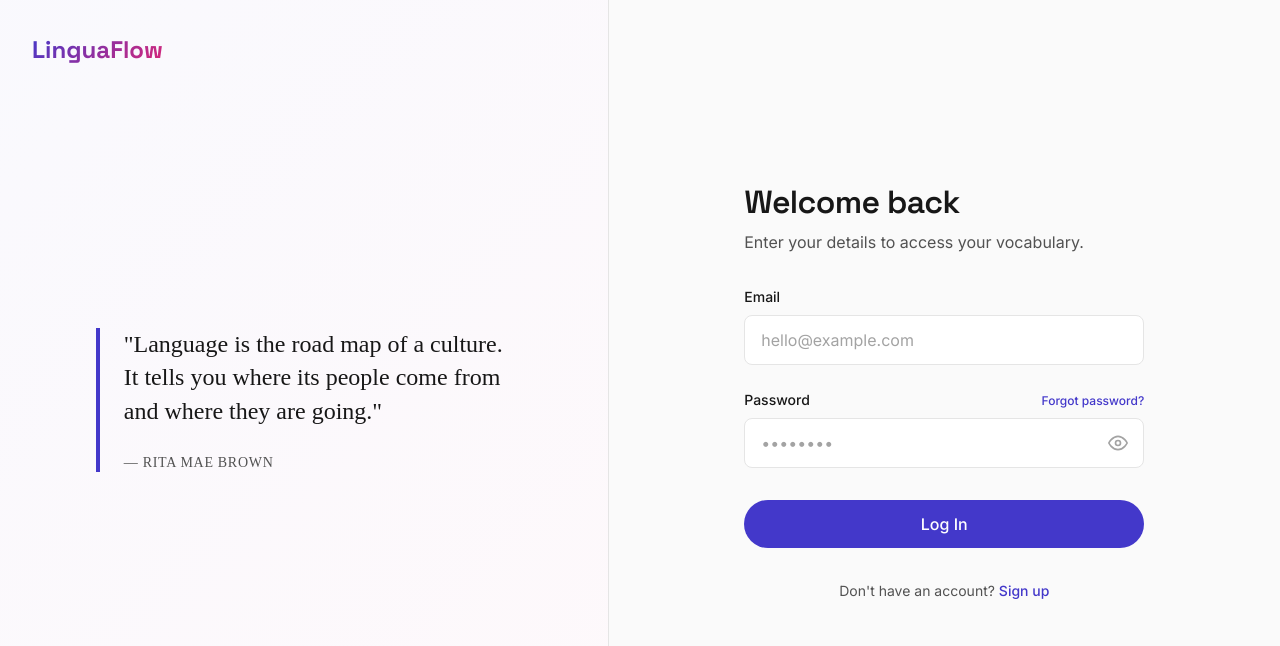
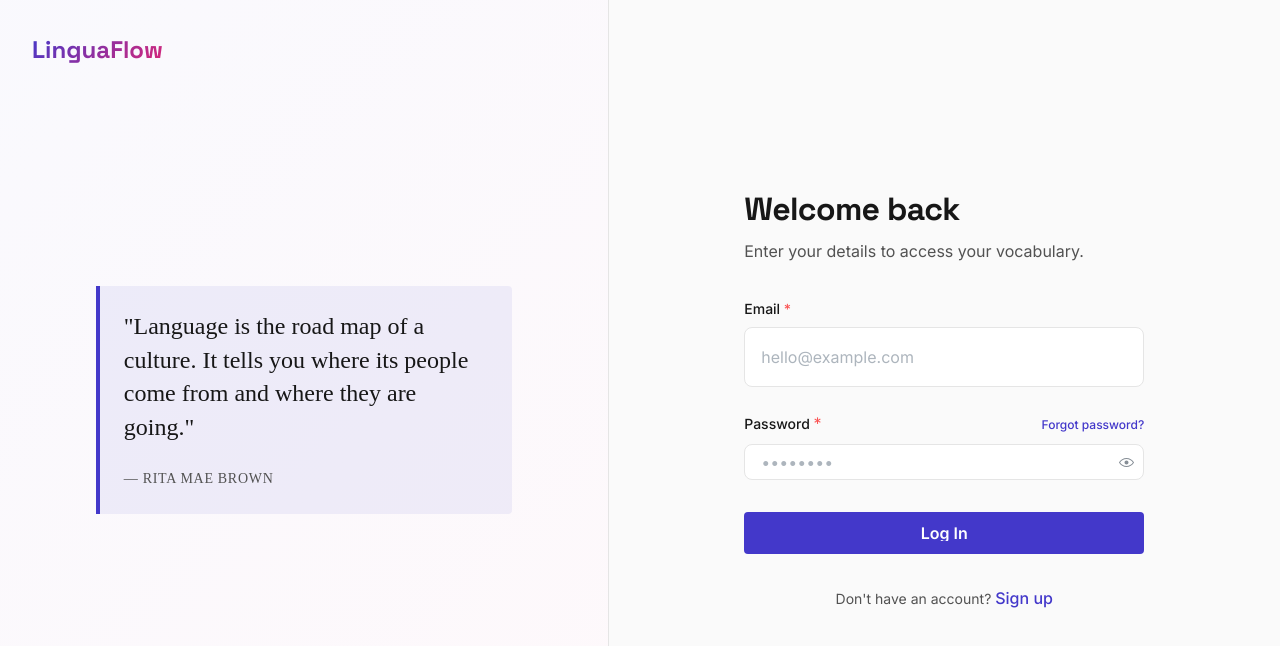
Before and after one commit to longlephanhai/LinguaFlow, a React (Vite) app in the folder frontend/: page /login in a window 1280 px wide. Shown: the top 646 px of the page. Built offline with nearby package versions, Linux system fonts and the light colour scheme.

Commit message:
refactor(frontend): replace custom css with mantine components on login page

```diff
--- a/frontend/src/pages/LandingPage.css
+++ /dev/null
@@ -1 +0,0 @@
-/* Deprecated: Styles have been migrated to Mantine UI components in LandingPage.tsx */
--- a/frontend/src/pages/LoginPage.css
+++ /dev/null
@@ -1,221 +0,0 @@
-.login-layout {
-  display: flex;
-  min-height: 100vh;
-  background-color: var(--color-bg-base);
-}
-
-.login-visual {
-  display: none;
-  flex: 1;
-  background: var(--color-surface);
-  border-right: 1px solid var(--color-border);
-  position: relative;
-  overflow: hidden;
-}
-
-@media (min-width: 900px) {
-  .login-visual {
-    display: flex;
-    align-items: center;
-    justify-content: center;
-  }
-}
-
-.login-visual::before {
-  content: '';
-  position: absolute;
-  top: 0;
-  left: 0;
-  right: 0;
-  bottom: 0;
-  background: var(--color-ai-gradient);
-  opacity: 0.03;
-  pointer-events: none;
-}
-
-.login-visual-content {
-  max-width: 480px;
-  padding: var(--space-8);
-  position: relative;
-  z-index: 1;
-}
-
-.login-logo {
-  font-family: var(--font-family-display);
-  font-weight: 700;
-  font-size: var(--text-2xl);
-  color: var(--color-text-primary);
-  text-decoration: none;
-  position: absolute;
-  top: var(--space-8);
-  left: var(--space-8);
-  background: var(--color-ai-gradient);
-  -webkit-background-clip: text;
-  -webkit-text-fill-color: transparent;
-}
-
-.login-quote {
-  margin: 0;
-  font-family: serif;
-  font-size: var(--text-2xl);
-  line-height: 1.4;
-  color: var(--color-text-primary);
-  border-left: 4px solid var(--color-accent-primary);
-  padding-left: var(--space-6);
-}
-
-.login-quote footer {
-  margin-top: var(--space-6);
-  font-family: var(--font-family-base);
-  font-size: var(--text-sm);
-  color: var(--color-text-secondary);
-  font-weight: 500;
-  letter-spacing: 0.05em;
-  text-transform: uppercase;
-}
-
-.login-form-container {
-  flex: 1;
-  display: flex;
-  align-items: center;
-  justify-content: center;
-  padding: var(--space-8);
-}
-
-.login-form-wrapper {
-  width: 100%;
-  max-width: 400px;
-}
-
-.login-form-header {
-  margin-bottom: var(--space-8);
-}
-
-.login-title {
-  font-family: var(--font-family-display);
-  font-size: var(--text-3xl);
-  margin-bottom: var(--space-2);
-  letter-spacing: -0.02em;
-}
-
-.login-subtitle {
-  color: var(--color-text-secondary);
-  font-size: var(--text-base);
-  margin: 0;
-}
-
-.login-form {
-  display: flex;
-  flex-direction: column;
-  gap: var(--space-6);
-}
-
-.form-group {
-  display: flex;
-  flex-direction: column;
-  gap: var(--space-2);
-}
-
-.password-header {
-  display: flex;
-  justify-content: space-between;
-  align-items: baseline;
-}
-
-.form-group label {
-  font-size: var(--text-sm);
-  font-weight: 500;
-  color: var(--color-text-primary);
-}
-
-.forgot-password {
-  font-size: var(--text-xs);
-  color: var(--color-accent-primary);
-  text-decoration: none;
-  font-weight: 500;
-}
-
-.forgot-password:hover {
-  text-decoration: underline;
-}
-
-.form-group input {
-  width: 100%;
-  padding: var(--space-3) var(--space-4);
-  background: var(--color-surface);
-  border: 1px solid var(--color-border);
-  border-radius: var(--radius-md);
-  font-family: var(--font-family-base);
-  font-size: var(--text-base);
-  color: var(--color-text-primary);
-  transition: all 0.2s;
-}
-
-.form-group input:focus {
-  outline: none;
-  border-color: var(--color-accent-primary);
-  box-shadow: 0 0 0 3px rgba(67, 56, 202, 0.1);
-}
-
-.form-group input::placeholder {
-  color: var(--color-text-muted);
-}
-
-.password-input-wrapper {
-  position: relative;
-  display: flex;
-  align-items: center;
-  width: 100%;
-}
-
-.password-input-wrapper input {
-  padding-right: 2.75rem;
-}
-
-.password-toggle-btn {
-  position: absolute;
-  right: var(--space-3);
-  display: flex;
-  align-items: center;
-  justify-content: center;
-  background: transparent;
-  border: none;
-  padding: var(--space-1);
-  color: var(--color-text-muted);
-  cursor: pointer;
-  border-radius: var(--radius-sm);
-  transition: color 0.15s ease, background-color 0.15s ease;
-}
-
-.password-toggle-btn:hover {
-  color: var(--color-text-primary);
-}
-
-.password-toggle-btn:focus-visible {
-  outline: 2px solid var(--color-accent-primary);
-  outline-offset: 1px;
-}
-
-.btn-full {
-  width: 100%;
-  padding: var(--space-3) var(--space-4);
-  font-size: var(--text-base);
-  margin-top: var(--space-2);
-}
-
-.login-footer {
-  margin-top: var(--space-8);
-  text-align: center;
-  font-size: var(--text-sm);
-  color: var(--color-text-secondary);
-}
-
-.login-footer a {
-  color: var(--color-accent-primary);
-  text-decoration: none;
-  font-weight: 500;
-}
-
-.login-footer a:hover {
-  text-decoration: underline;
-}
--- a/frontend/src/pages/LoginPage.tsx
+++ b/frontend/src/pages/LoginPage.tsx
@@ -1,87 +1,192 @@
-import { useState } from 'react';
 import { Link } from 'react-router-dom';
-import './LoginPage.css';
+import {
+  TextInput,
+  PasswordInput,
+  Button,
+  Title,
+  Text,
+  Anchor,
+  Box,
+  Flex,
+  Blockquote,
+  Group,
+} from '@mantine/core';
 
 export const LoginPage = () => {
-  const [showPassword, setShowPassword] = useState(false);
+  return (
+    <Flex mih="100vh" bg="var(--color-bg-base)">
+      {/* Visual Side */}
+      <Flex
+        flex={1}
+        display={{ base: 'none', md: 'flex' }}
+        align="center"
+        justify="center"
+        bg="var(--color-surface)"
+        pos="relative"
+        style={{ borderRight: '1px solid var(--color-border)', overflow: 'hidden' }}
+      >
+        <Box
+          pos="absolute"
+          top={0}
+          left={0}
+          right={0}
+          bottom={0}
+          opacity={0.03}
+          style={{ background: 'var(--color-ai-gradient)', pointerEvents: 'none' }}
+        />
 
-  return (
-    <div className="login-layout">
-      <div className="login-visual">
-        <Link to="/" className="login-logo">
+        <Box
+          component={Link}
+          to="/"
+          pos="absolute"
+          top="var(--space-8)"
+          left="var(--space-8)"
+          ff="var(--font-family-display)"
+          fw={700}
+          fz="var(--text-2xl)"
+          style={{
+            textDecoration: 'none',
+            background: 'var(--color-ai-gradient)',
+            WebkitBackgroundClip: 'text',
+            WebkitTextFillColor: 'transparent',
+            zIndex: 1,
+          }}
+        >
           LinguaFlow
-        </Link>
-        <div className="login-visual-content">
-          <blockquote className="login-quote">
+        </Box>
+
+        <Box maw={480} p="var(--space-8)" pos="relative" style={{ zIndex: 1 }}>
+          <Blockquote
+            color="var(--color-accent-primary)"
+            p="var(--space-6)"
+            ff="serif"
+            fz="var(--text-2xl)"
+            style={{
+              lineHeight: 1.4,
+              color: 'var(--color-text-primary)',
+              borderLeftColor: 'var(--color-accent-primary)',
+              borderLeftWidth: '4px',
+              margin: 0
+            }}
+          >
             "Language is the road map of a culture. It tells you where its people come from and where they are going."
-            <footer>— Rita Mae Brown</footer>
-          </blockquote>
-        </div>
-      </div>
+            <Text
+              component="footer"
+              mt="var(--space-6)"
+              ff="var(--font-family-base)"
+              fz="var(--text-sm)"
+              c="var(--color-text-secondary)"
+              fw={500}
+              tt="uppercase"
+              style={{ letterSpacing: '0.05em' }}
+            >
+              — Rita Mae Brown
+            </Text>
+          </Blockquote>
+        </Box>
+      </Flex>
 
-      <div className="login-form-container">
-        <div className="login-form-wrapper">
-          <div className="login-form-header">
-            <h1 className="login-title">Welcome back</h1>
-            <p className="login-subtitle">Enter your details to access your vocabulary.</p>
-          </div>
+      {/* Form Side */}
+      <Flex
+        flex={1}
+        align="center"
+        justify="center"
+        p="var(--space-8)"
+      >
+        <Box w="100%" maw={400}>
+          <Box mb="var(--space-8)">
+            <Title
+              order={1}
+              ff="var(--font-family-display)"
+              fz="var(--text-3xl)"
+              mb="var(--space-2)"
+              style={{ letterSpacing: '-0.02em', color: 'var(--color-text-primary)' }}
+            >
+              Welcome back
+            </Title>
+            <Text c="var(--color-text-secondary)" fz="var(--text-base)">
+              Enter your details to access your vocabulary.
+            </Text>
+          </Box>
 
-          <form className="login-form" onSubmit={(e) => e.preventDefault()}>
-            <div className="form-group">
-              <label htmlFor="email">Email</label>
-              <input
-                type="email"
-                id="email"
-                placeholder="hello@example.com"
-                autoComplete="email"
+          <Box component="form" onSubmit={(e: React.FormEvent) => e.preventDefault()} display="flex" style={{ flexDirection: 'column', gap: 'var(--space-6)' }}>
+            <TextInput
+              label="Email"
+              placeholder="hello@example.com"
+              required
+              id="email"
+              autoComplete="email"
+              styles={{
+                label: { fontSize: 'var(--text-sm)', fontWeight: 500, color: 'var(--color-text-primary)', marginBottom: 'var(--space-2)' },
+                input: {
+                  padding: 'var(--space-3) var(--space-4)',
+                  background: 'var(--color-surface)',
+                  border: '1px solid var(--color-border)',
+                  borderRadius: 'var(--radius-md)',
+                  fontFamily: 'var(--font-family-base)',
+                  fontSize: 'var(--text-base)',
+                  color: 'var(--color-text-primary)',
+                  height: 'auto',
+                }
+              }}
+            />
+
+            <Box style={{ display: 'flex', flexDirection: 'column', gap: 'var(--space-2)' }}>
+              <Group justify="space-between" align="baseline">
+                <Text component="label" htmlFor="password" fz="var(--text-sm)" fw={500} c="var(--color-text-primary)">
+                  Password <Text component="span" c="red">*</Text>
+                </Text>
+                <Anchor href="#" fz="var(--text-xs)" fw={500} style={{ color: 'var(--color-accent-primary)' }}>
+                  Forgot password?
+                </Anchor>
+              </Group>
+              <PasswordInput
+                placeholder="••••••••"
                 required
+                id="password"
+                autoComplete="current-password"
+                styles={{
+                  input: {
+                    background: 'var(--color-surface)',
+                    border: '1px solid var(--color-border)',
+                    borderRadius: 'var(--radius-md)',
+                    fontFamily: 'var(--font-family-base)',
+                    fontSize: 'var(--text-base)',
+                    color: 'var(--color-text-primary)',
+                    height: 'auto',
+                  },
+                  innerInput: {
+                    padding: 'var(--space-3) var(--space-4)',
+                    height: 'auto',
+                  }
+                }}
               />
-            </div>
+            </Box>
 
-            <div className="form-group">
-              <div className="password-header">
-                <label htmlFor="password">Password</label>
-                <a href="#" className="forgot-password">Forgot password?</a>
-              </div>
-              <div className="password-input-wrapper">
-                <input
-                  type={showPassword ? 'text' : 'password'}
-                  id="password"
-                  placeholder="••••••••"
-                  autoComplete="current-password"
-                  required
-                />
-                <button
-                  type="button"
-                  className="password-toggle-btn"
-                  onClick={() => setShowPassword((prev) => !prev)}
-                  aria-label={showPassword ? 'Hide password' : 'Show password'}
-                >
-                  {showPassword ? (
-                    <svg width="20" height="20" viewBox="0 0 24 24" fill="none" stroke="currentColor" strokeWidth="2" strokeLinecap="round" strokeLinejoin="round">
-                      <path d="M17.94 17.94A10.07 10.07 0 0 1 12 20c-7 0-11-8-11-8a18.45 18.45 0 0 1 5.06-5.94M9.9 4.24A9.12 9.12 0 0 1 12 4c7 0 11 8 11 8a18.5 18.5 0 0 1-2.16 3.19m-6.72-1.07a3 3 0 1 1-4.24-4.24" />
-                      <line x1="1" y1="1" x2="23" y2="23" />
-                    </svg>
-                  ) : (
-                    <svg width="20" height="20" viewBox="0 0 24 24" fill="none" stroke="currentColor" strokeWidth="2" strokeLinecap="round" strokeLinejoin="round">
-                      <path d="M1 12s4-8 11-8 11 8 11 8-4 8-11 8-11-8-11-8z" />
-                      <circle cx="12" cy="12" r="3" />
-                    </svg>
-                  )}
-                </button>
-              </div>
-            </div>
+            <Button
+              type="submit"
+              fullWidth
+              mt="var(--space-2)"
+              style={{
+                padding: 'var(--space-3) var(--space-4)',
+                fontSize: 'var(--text-base)',
+                height: 'auto',
+                backgroundColor: 'var(--color-accent-primary)',
+                color: 'white'
+              }}
+            >
+              Log In
+            </Button>
+          </Box>
 
-            <button type="submit" className="btn btn-primary btn-full">
-              Log In
-            </button>
-          </form>
-
-          <p className="login-footer">
-            Don't have an account? <Link to="/signup">Sign up</Link>
-          </p>
-        </div>
-      </div>
-    </div>
+          <Text ta="center" mt="var(--space-8)" fz="var(--text-sm)" c="var(--color-text-secondary)">
+            Don't have an account?{' '}
+            <Anchor component={Link} to="/signup" fw={500} style={{ color: 'var(--color-accent-primary)' }}>
+              Sign up
+            </Anchor>
+          </Text>
+        </Box>
+      </Flex>
+    </Flex>
   );
 };
```
Also changed, not shown: 1 other file (tests, documents, lock files or other folders).
